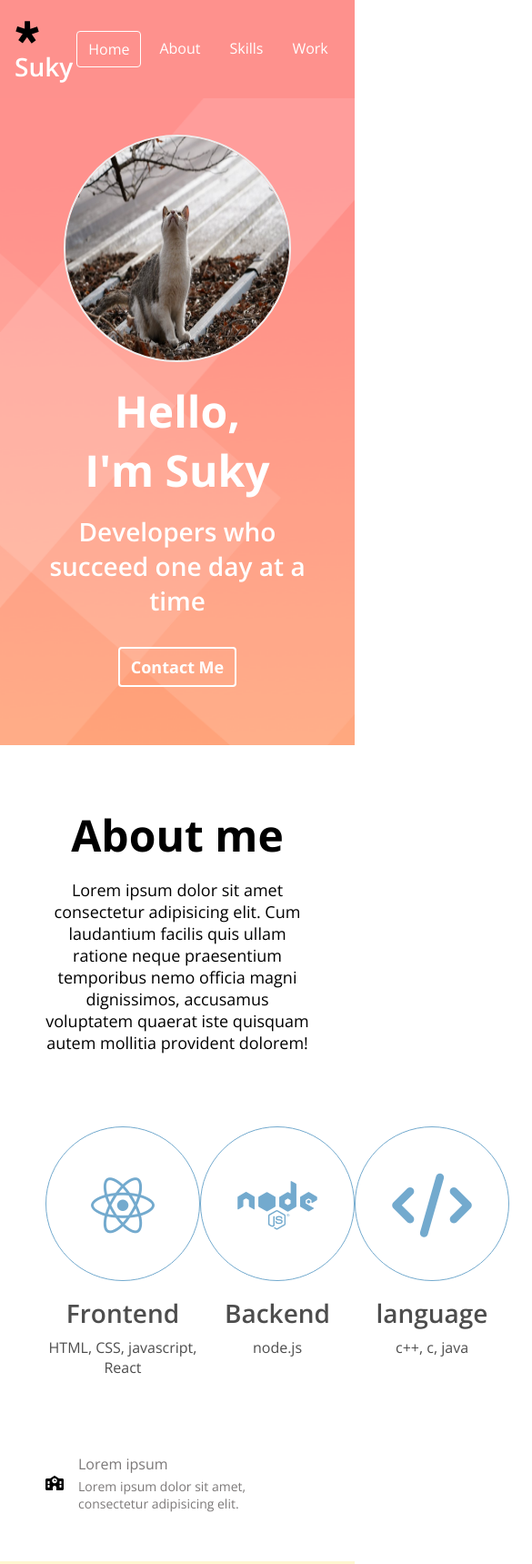
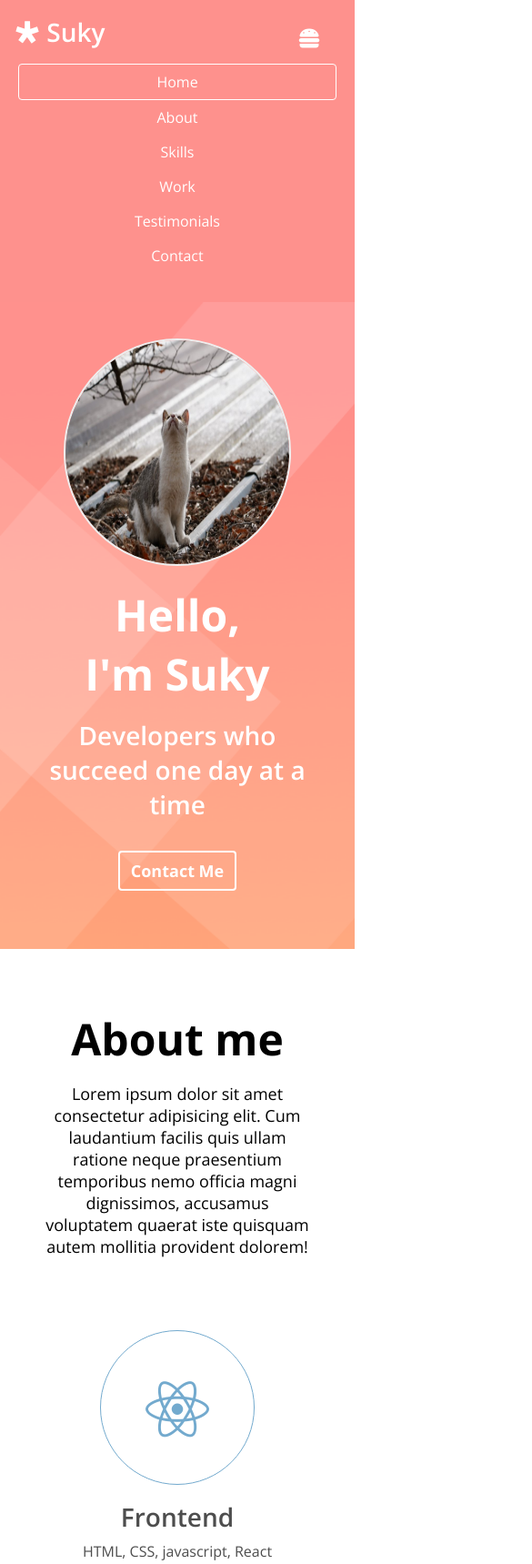
Before and after one commit to jungly5935/portpolio, a plain HTML site: page index.html in a window 390 px wide. Shown: the top 1719 px of the page at 91% size, 585 px wide, since content can reach past the window. Drawn offline with nearby package versions, Linux system fonts and the light colour scheme.

Commit message:
CSS: Responsive⭐️

```diff
--- a/index.html
+++ b/index.html
@@ -35,7 +35,13 @@
         <li class="navbar__menu__item">Testimonials</li>
         <li class="navbar__menu__item">Contact</li>
     </ul>
+
+     <!-- Toggle button-->
+     <button class="navbar__toggle-btn">
+        <i class="fas fa-hamburger"></i>
+    </button>
     </nav>
+
 
     <section id="home">
         <img src="imgs/profile.png" alt="suky's profile photo" class="home__avatar">
@@ -184,7 +190,7 @@
     </section>
     <!-- Testimonials -->
     <section id="testimonials" class="section">
-        <div class="sesction__container">
+        <div class="section__container">
             <h1>Testimonials</h1>
             <h3>See what they say about me</h3>
             <div class="testimonials">
--- a/style.css
+++ b/style.css
@@ -99,6 +99,7 @@ p{
 .navbar__logo {
     font-size: var(--font-medium);
     font-weight: var(--weight-semi-bold);
+    color: var(--color-white);
 }
 .navbar__menu__item{
     padding: 8px 12px;
@@ -340,7 +341,7 @@ p{
 }
 /* Testimonials */
 #testimonials{
-    background-color: var(--color-light-white);
+    background-color: var (--color-light-white);
 }
 .testimonials{
     margin:40px;
@@ -400,3 +401,42 @@ p{
     color:var(--color-yellow);
     transition: all var(--animation-duration) ease-in;
 }
+.navbar__toggle-btn{
+    position: absolute;
+    right: 32px;
+    font-size: 24px;
+    color:var(--color-white);
+    top:24px;
+    display: none;
+}
+@media screen and (max-width: 768px) {
+    .navbar__toggle-btn{
+        display: block;
+    }
+    #navbar {
+        flex-direction: column;
+        align-items: flex-start;
+    }
+    .navbar__menu{
+        flex-direction: column;
+        text-align: center;
+        width:100%;
+    }
+
+    .about__majors{
+        flex-direction: column;
+    }
+    .major {
+        margin-bottom: 38px;
+    }
+    .skillset{
+        flex-direction: column;
+    }
+    .project {
+        flex-grow: 1;
+    }
+    .testimonial__avatar {
+        width: 80px;
+        height: 80px;
+    }
+}
```
